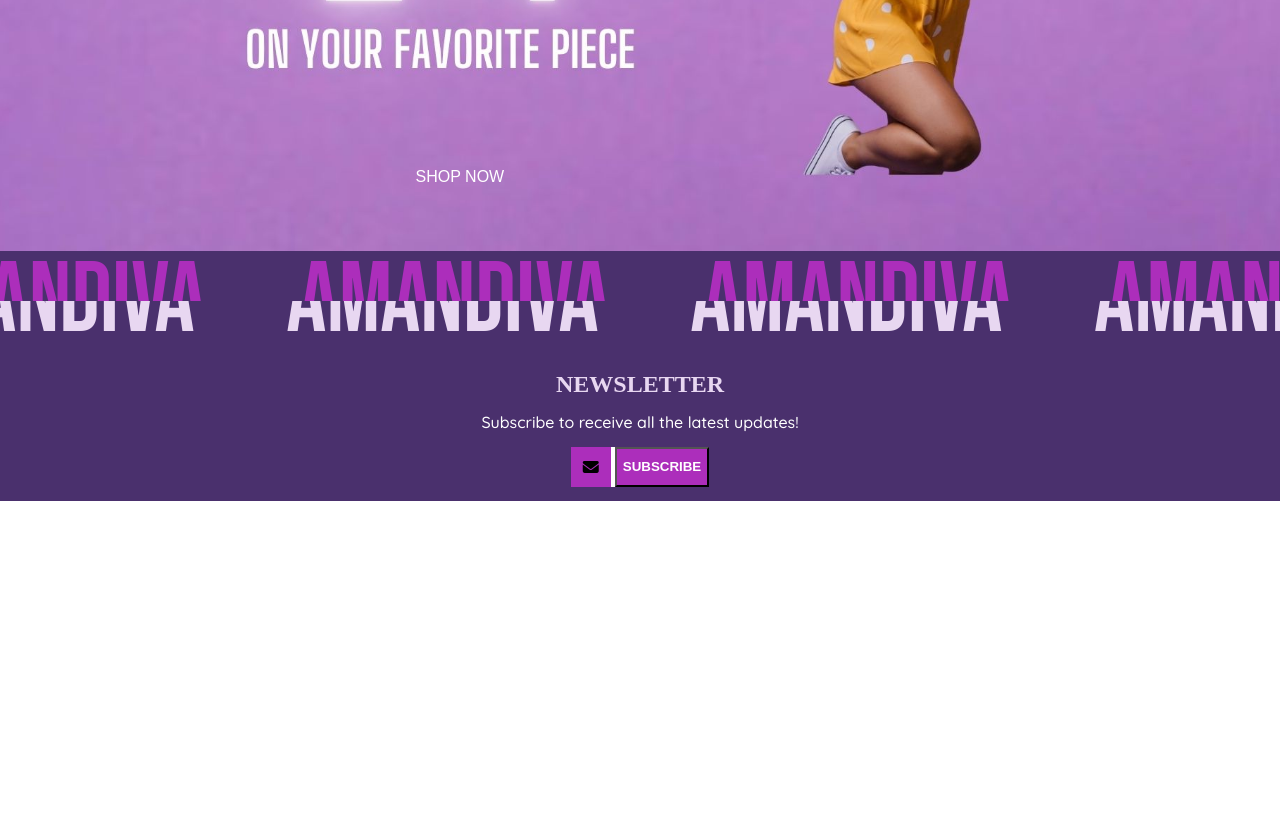
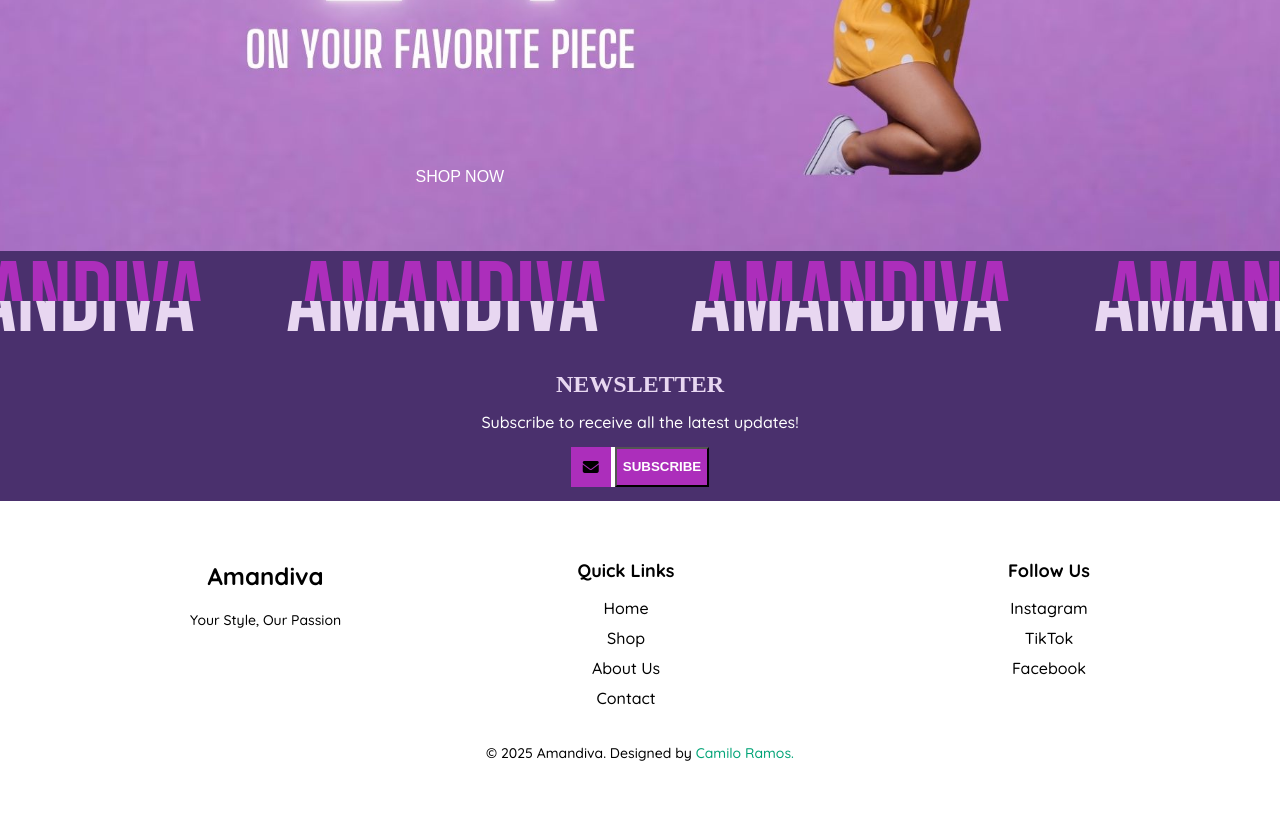
Before and after one commit to Camiloramos99/AmandivaECommerce, a website: page index.html in a window 1280 px wide. Shown: the part 509-1325 px from the top of the page. Before the commit the page ends 1010 px from the top, so only its background shows below. Drawn offline with Linux system fonts and the light colour scheme; a web font is replaced by a local one.

Commit message:
feat: add footer to the website

```diff
--- a/index.html
+++ b/index.html
@@ -220,6 +220,39 @@
     window.si = window.si || function () { (window.siq = window.siq || []).push(arguments); };
   </script>
   <script defer src="/_vercel/speed-insights/script.js"></script>
+
+          <!-- FOOTER -->
+
+          <footer>
+            <div class="footer-container">
+              <div class="footer-logo">
+                <h2>Amandiva</h2>
+                <p>Your Style, Our Passion</p>
+              </div>
+              <div class="footer-links">
+                <h3>Quick Links</h3>
+                <ul>
+                  <li><a href="#">Home</a></li>
+                  <li><a id="all" class="boton-categoria">Shop</a></li>
+                  <li><a href="#">About Us</a></li>
+                  <li><a href="#">Contact</a></li>
+                </ul>
+              </div>
+              <div class="footer-social">
+                <h3>Follow Us</h3>
+                <ul>
+                  <li><a href="#">Instagram</a></li>
+                  <li><a href="#">TikTok</a></li>
+                  <li><a href="#">Facebook</a></li>
+                </ul>
+              </div>
+            </div>
+            <div class="footer-bottom">
+              <p>&copy; 2025 Amandiva. Designed by <a href="https://camiloramos99.github.io/CamiloRamosPortfolio/" target="_blank" >Camilo Ramos.</a></p>
+            </div>
+          </footer>
+
+
 </body>
 <script src="main.js"></script>
 </html>
--- a/styles.css
+++ b/styles.css
@@ -802,6 +802,87 @@
   color: white;
 }
 
+/*FOOTER*/
+
+footer {
+  background-color: var(--white);
+  color: #f1f1f1;
+  padding: 40px 0;
+  text-align: center;
+}
+
+.footer-container {
+  display: flex;
+  justify-content: center;
+  flex-wrap: wrap;
+  gap: 20px;
+  max-width: 900px;
+  margin: 0 auto;
+  padding: 0 20px;
+  text-align: center;
+}
+
+.footer-links {
+  margin: 0 auto;
+  left: 50%;
+  transform: translateX(-50%);
+  cursor: pointer;
+}
+
+.footer-logo h2 {
+  font-size: 24px;
+  font-weight: bold;
+  color: var(--black);
+}
+
+.footer-logo p {
+  font-size: 14px;
+  margin-top: 8px;
+  color: var(--black);
+}
+
+.footer-links h3,
+.footer-social h3 {
+  font-size: 18px;
+  margin-bottom: 15px;
+  color: var(--black);
+}
+
+.footer-links ul,
+.footer-social ul {
+  list-style-type: none;
+  padding: 0;
+}
+
+.footer-links li,
+.footer-social li {
+  margin-bottom: 10px;
+}
+
+.footer-links a,
+.footer-social a {
+  color: var(--black);
+  text-decoration: none;
+  transition: color 0.3s ease;
+}
+
+.footer-links a:hover,
+.footer-social a:hover {
+  color: var(--black);
+}
+
+.footer-bottom {
+  margin-top: 20px;
+  font-size: 14px;
+  color: var(--black);
+}
+
+.footer-bottom a {
+  text-decoration: none;
+  color: #00a376;
+}
+
+
 @keyframes desplazar {
   from {
     transform: translateX(-25%);
```
